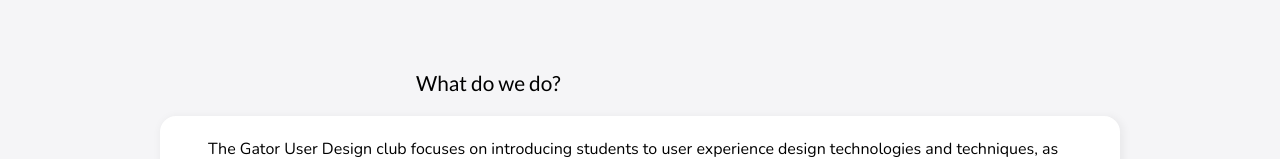
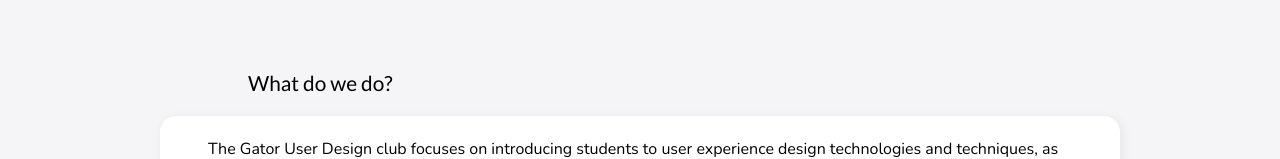
Before and after one commit to RiaChacko/gud-v3, a React (Vite) app in the folder gud-website/: page / in a window 1280 px wide. Shown: the part 1024-1183 px from the top of the page. Built offline with nearby package versions, Linux system fonts and the light colour scheme.

Commit message:
Update Landing.css

```diff
--- a/gud-website/src/pages/Landing.css
+++ b/gud-website/src/pages/Landing.css
@@ -237,6 +237,15 @@
     padding-bottom: 0;
 }
 
+@media (max-width:1440px){
+    .description-title{
+        margin-left: 15.5rem;
+    }
+    .full-container{
+        height: 193vh;
+    }
+}
+
 
 /* Mobile Views */
 
```
